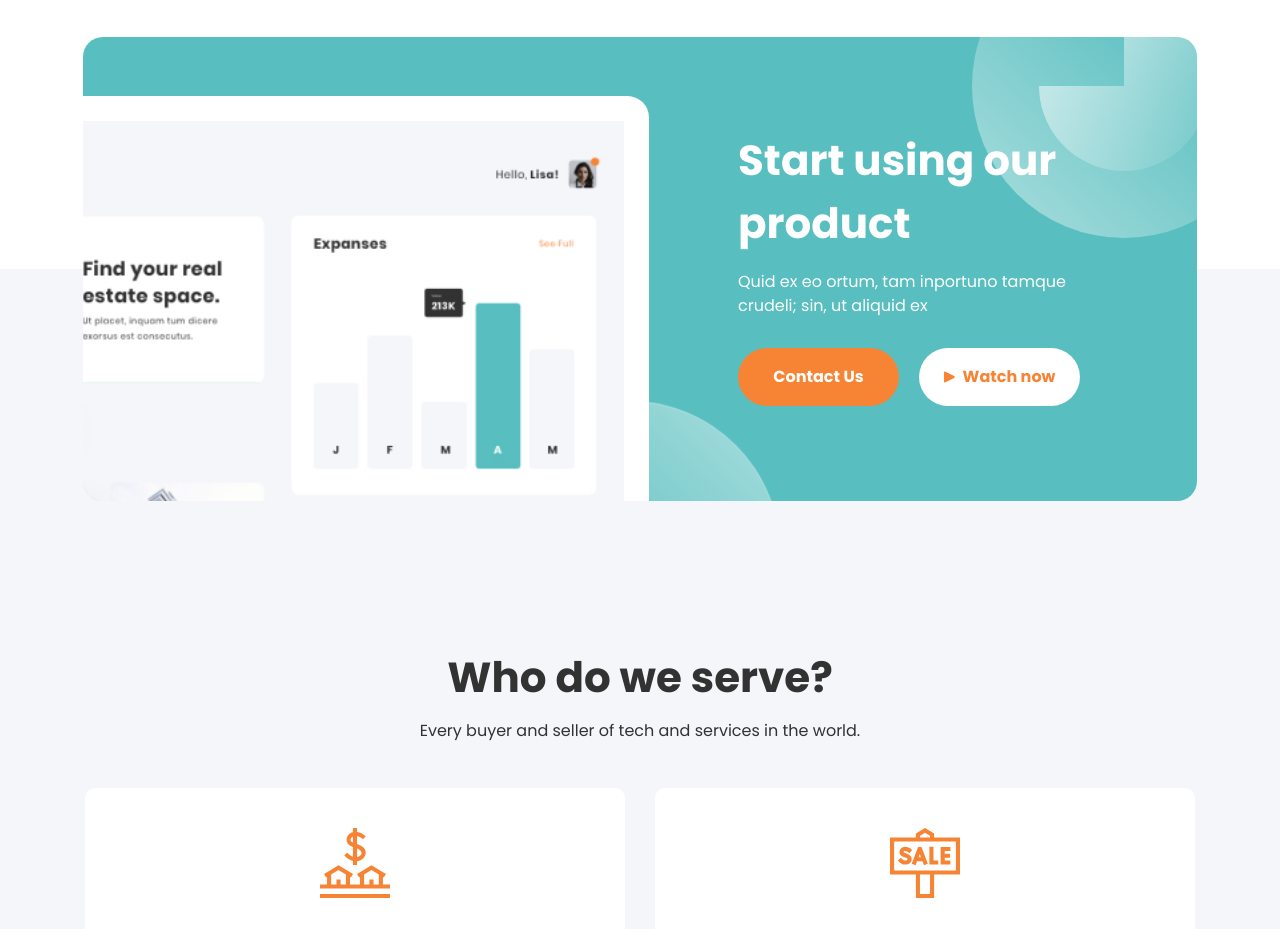
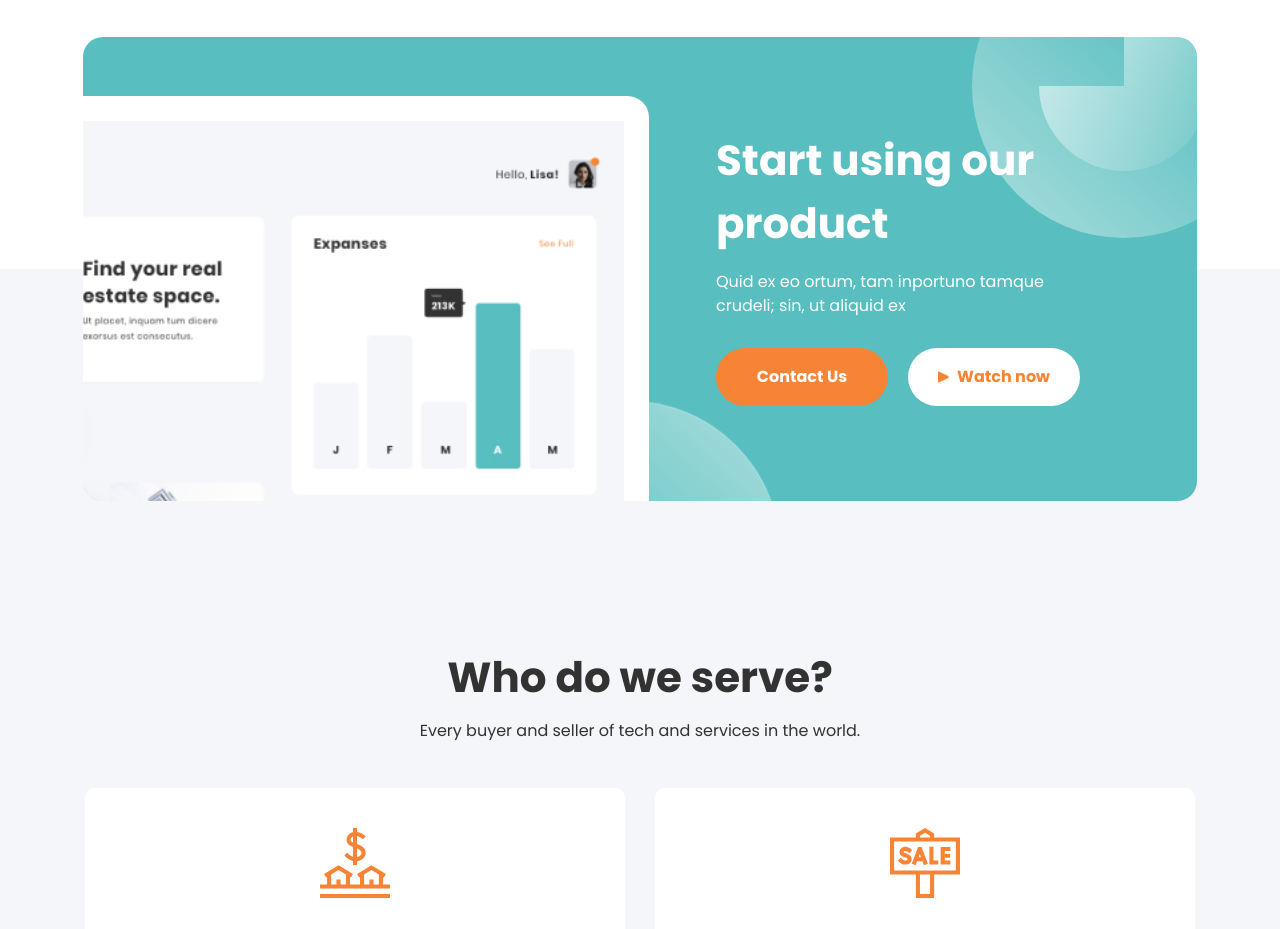
Before and after one commit to V0r1ex/CutSpace, a plain HTML site: page index.html in a window 1280 px wide. Shown: the part 2120-3049 px from the top of the page. Drawn offline with Linux system fonts and the light colour scheme.

Commit message:
adaptived btns about container

```diff
--- a/scss/sections/_about.scss
+++ b/scss/sections/_about.scss
@@ -133,21 +133,25 @@
 }
 
 .contact__content  {
-    max-width: 342px;
     position: absolute;
     right: 117px;
 }
 
 .contact__content_title {
+    max-width: 342px;
     margin-bottom: 15px;
 }
 
 .contact__content_text {
+    max-width: 342px;
     margin-bottom: 30px;
 }
 
 .contact__btns-container {
     display: flex;
+    flex-wrap: wrap;
+    width: 100%;
+    justify-content: center;
     gap: 20px;
 }
 
```
Also changed, not shown: css/style.css, css/style.min.css, 1 other file.
